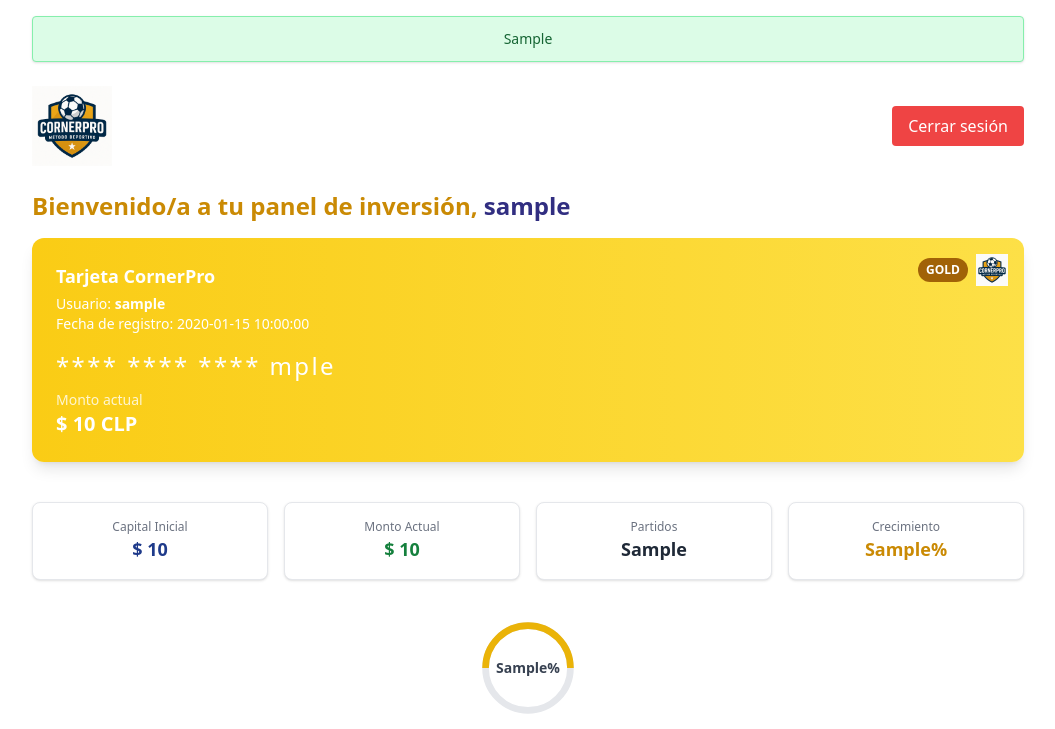
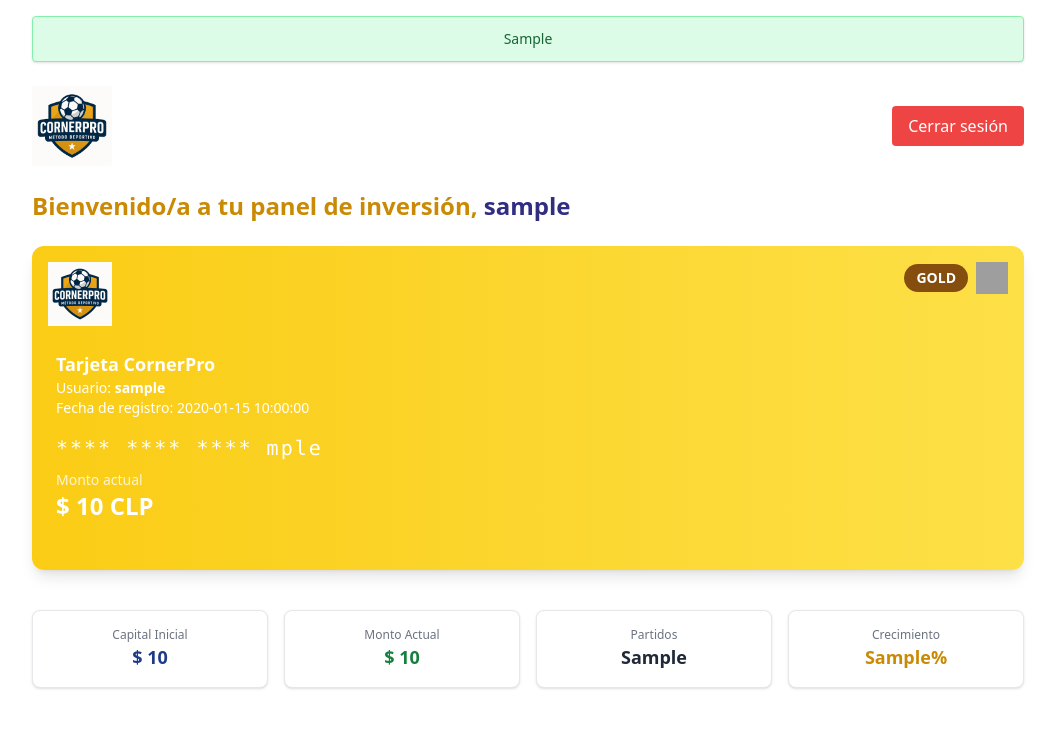
Before and after one commit to jmirandal1994/cornerpro, a Flask app: template templates/dashboard.html in a window 1280 px wide. Shown: the top 729 px of the page, without its empty margins (112-1167 px from the left). Run offline with Flask 2, Linux system fonts and the light colour scheme; the template is opened without the code that fills it: most values are stand-ins (such as "Sample title", 1, 10 or a date in 2020); some libraries are stand-ins or nearby versions; grey boxes are pictures that could not be loaded.

Commit message:
✨ Diseño refinado de la tarjeta virtual estilo GOLD en el dashboard

```diff
--- a/templates/dashboard.html
+++ b/templates/dashboard.html
@@ -9,7 +9,6 @@
 </head>
 <body class="bg-white p-4 max-w-5xl mx-auto">
 
-  <!-- Modal de bienvenida (una vez) -->
   <script>
     if (!localStorage.getItem("bienvenidaMostrada")) {
       alert("🎉 Bienvenido/a a CornerPro. Desde aquí podrás monitorear tus inversiones y enviar solicitudes.");
@@ -17,14 +16,12 @@
     }
   </script>
 
-  <!-- Notificación -->
   {% if mensaje_enviado %}
     <div class="bg-green-100 text-green-800 border border-green-300 px-4 py-3 rounded mb-6 shadow text-sm text-center">
       {{ mensaje_enviado }}
     </div>
   {% endif %}
 
-  <!-- Header -->
   <div class="flex justify-between items-center mb-6">
     <img src="{{ url_for('static', filename='logo.png') }}" class="w-20" alt="Logo CornerPro">
     <form method="POST" action="/logout">
@@ -32,26 +29,29 @@
     </form>
   </div>
 
-  <!-- Título -->
-  <h1 class="text-2xl font-bold text-yellow-600 mb-4">
+  <h1 class="text-2xl font-bold text-yellow-600 mb-6">
     Bienvenido/a a tu panel de inversión, <span class="text-indigo-900">{{ username }}</span>
   </h1>
 
-  <!-- Tarjeta virtual estilo GOLD -->
-  <div class="bg-gradient-to-r from-yellow-400 to-yellow-300 p-6 rounded-xl shadow-lg text-white relative mb-10">
+  <!-- Tarjeta CornerPro estilo profesional -->
+  <div class="relative bg-gradient-to-r from-yellow-400 to-yellow-300 rounded-xl shadow-lg px-6 py-6 mb-10 overflow-hidden">
+    <div class="absolute top-4 left-4">
+      <img src="{{ url_for('static', filename='logo.png') }}" alt="CornerPro Logo" class="w-16 h-16">
+    </div>
     <div class="absolute top-4 right-4 flex items-center space-x-2">
-      <span class="text-xs font-semibold bg-yellow-700 text-white px-2 py-1 rounded-full">GOLD</span>
-      <img src="{{ url_for('static', filename='logo.png') }}" alt="Logo" class="w-8 h-8">
+      <span class="text-sm font-bold bg-yellow-800 text-white px-3 py-1 rounded-full">GOLD</span>
+      <img src="https://upload.wikimedia.org/wikipedia/commons/0/04/Mastercard-logo.png" alt="Mastercard Logo" class="w-8 h-8">
     </div>
-    <h2 class="text-lg font-semibold">Tarjeta CornerPro</h2>
-    <p class="text-sm mt-1">Usuario: <span class="font-bold">{{ username }}</span></p>
-    <p class="text-sm">Fecha de registro: {{ fecha_creacion }}</p>
-    <div class="text-2xl tracking-widest mt-4 mb-2">**** **** **** {{ username[-4:] }}</div>
-    <p class="text-sm text-white/80">Monto actual</p>
-    <p class="text-xl font-semibold">$ {{ "{:,.0f}".format(monto_actual).replace(",", ".") }} CLP</p>
+    <div class="pt-20 pb-6 text-white">
+      <h2 class="text-lg font-semibold">Tarjeta CornerPro</h2>
+      <p class="text-sm">Usuario: <span class="font-bold">{{ username }}</span></p>
+      <p class="text-sm mb-4">Fecha de registro: {{ fecha_creacion }}</p>
+      <div class="text-xl tracking-widest font-mono">**** **** **** {{ username[-4:] }}</div>
+      <p class="mt-2 text-sm text-white/80">Monto actual</p>
+      <p class="text-2xl font-bold">$ {{ "{:,.0f}".format(monto_actual).replace(",", ".") }} CLP</p>
+    </div>
   </div>
 
-  <!-- Tarjetas resumen -->
   <div class="grid grid-cols-2 md:grid-cols-4 gap-4 mb-10">
     <div class="bg-white border rounded-lg p-4 shadow text-center">
       <p class="text-xs text-gray-500">Capital Inicial</p>
@@ -71,7 +71,6 @@
     </div>
   </div>
 
-  <!-- Progreso circular -->
   <div class="flex justify-center mb-10">
     <div class="relative w-24 h-24">
       <svg class="absolute top-0 left-0 w-full h-full transform -rotate-90" viewBox="0 0 36 36">
@@ -88,7 +87,6 @@
     </div>
   </div>
 
-  <!-- Chart y tabla -->
   <div class="grid grid-cols-1 md:grid-cols-2 gap-6">
     <div class="bg-gray-100 p-6 rounded shadow">
       <h2 class="font-semibold text-gray-700 mb-2">Crecimiento de Inversión ({{ fecha_creacion }} - Hasta la fecha)</h2>
@@ -119,7 +117,6 @@
     </div>
   </div>
 
-  <!-- Formularios -->
   <div class="mt-10 space-y-6">
     <form method="POST" class="bg-gray-50 p-6 rounded shadow space-y-4">
       <input type="hidden" name="tipo" value="consulta">
```
